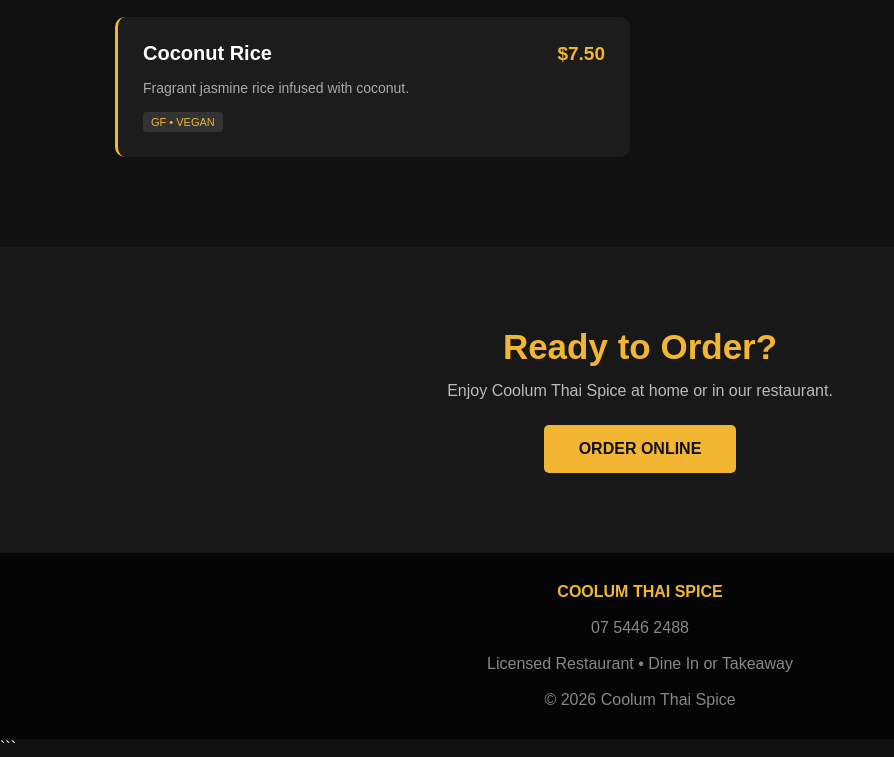
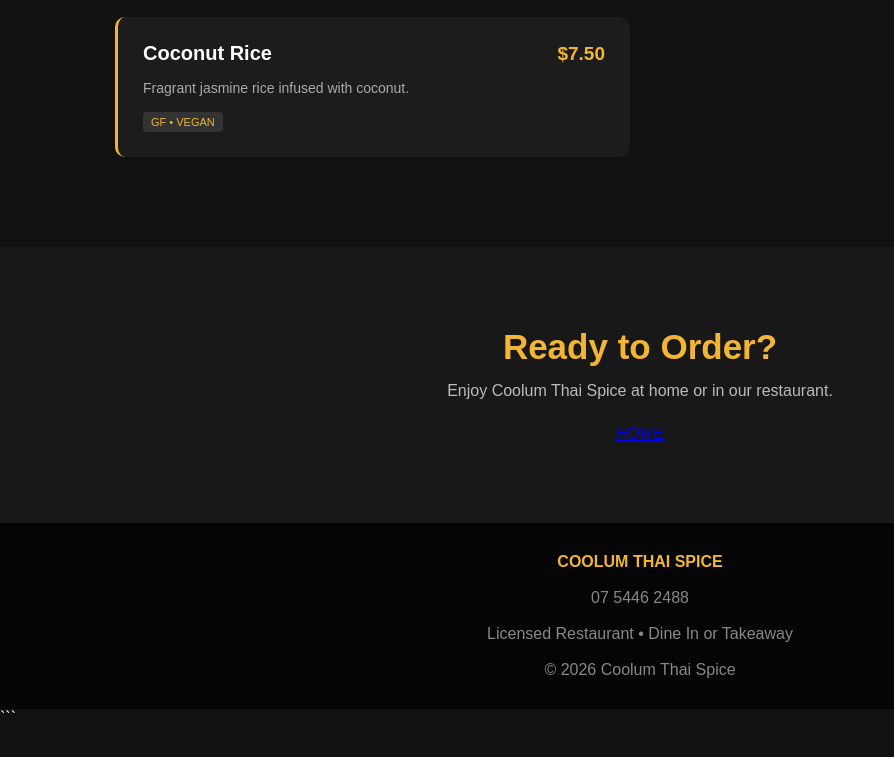
Before and after one commit to TIX29310/Digitech-Coolum-Thai_Spice, a plain HTML site: page menu.html in a window 1280 px wide. Shown: the part 3741-4498 px from the top of the page, without its empty margins (0-894 px from the left). After the commit the page ends 4468 px from the top, so only its background shows below. Drawn offline with Linux system fonts and the light colour scheme.

Commit message:
Update menu.html

```diff
--- a/menu.html
+++ b/menu.html
@@ -1244,11 +1244,10 @@
         </p>
 
         <a
-            class="order-button"
-            href="https://coolumthaispice.my-order.online/menu"
-            target="_blank">
 
-            ORDER ONLINE
+          class="button primary"
+          href="https://tix29310.github.io/Digitech-Coolum-Thai_Spice/homepage.html">
+          HOME
 
         </a>
 
```
